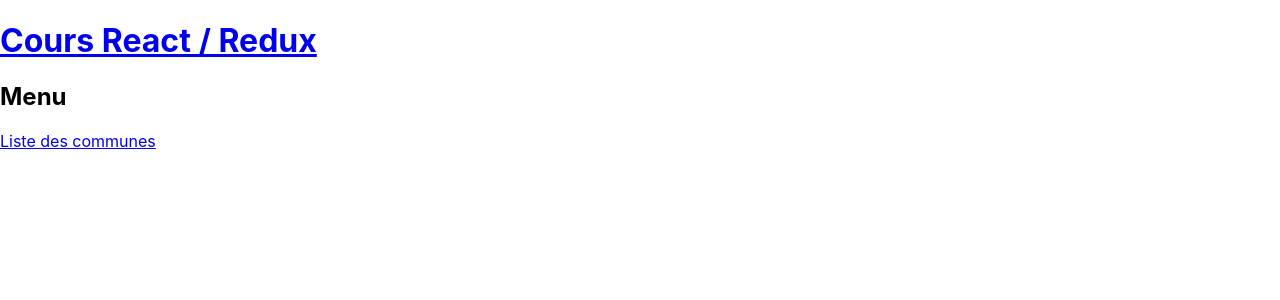
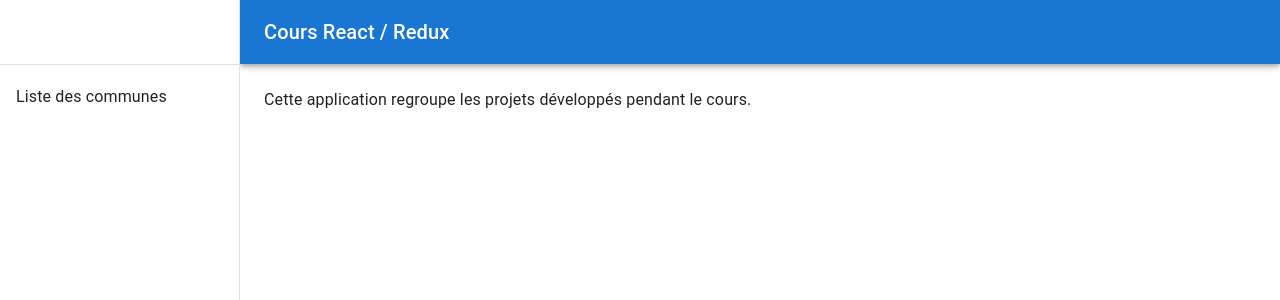
Before and after one commit to stephane71/react-redux-exercices, a React (Create React App) app: page / in a window 1280 px wide. Shown: the top 300 px of the page. Built offline with nearby package versions, Linux system fonts and the light colour scheme.

Commit message:
Add Material UI && Design app with a Drawer + AppBar

```diff
--- a/package.json
+++ b/package.json
@@ -3,6 +3,10 @@
   "version": "0.1.0",
   "private": true,
   "dependencies": {
+    "@emotion/react": "^11.10.5",
+    "@emotion/styled": "^11.10.5",
+    "@mui/icons-material": "^5.11.0",
+    "@mui/material": "^5.11.5",
     "@testing-library/jest-dom": "^5.14.1",
     "@testing-library/react": "^13.0.0",
     "@testing-library/user-event": "^13.2.1",
--- a/src/App.tsx
+++ b/src/App.tsx
@@ -1,21 +1,39 @@
 import React from "react";
 import "./App.css";
-import { Link, Outlet } from "react-router-dom";
+import { Outlet, useLocation, useNavigate } from "react-router-dom";
+import { Box, Toolbar } from "@mui/material";
+import AppBar from "./components/AppBar";
+import Drawer from "./components/Drawer";
 
 function App() {
+  const navigate = useNavigate();
+  const location = useLocation();
+
+  function handleClickMenu(to) {
+    navigate(to);
+  }
+
   return (
-    <div>
-      <Link to={"/"}>
-        <h1>Cours React / Redux</h1>
-      </Link>
-      <div>
-        <h2>Menu</h2>
-        <Link to={`/cities`}>Liste des communes</Link>
-      </div>
-      <div>
-        <Outlet />
-      </div>
-    </div>
+    <Box sx={{ display: "flex" }}>
+      <AppBar onClickHeader={handleClickMenu} />
+
+      <Drawer onSelectMenuItem={handleClickMenu} />
+
+      <Box
+        component="main"
+        sx={{ flexGrow: 1, bgcolor: "background.default", p: 3 }}
+      >
+        <Toolbar />
+        {location.pathname === "/" && (
+          <div>
+            Cette application regroupe les projets développés pendant le cours.
+          </div>
+        )}
+        <div>
+          <Outlet />
+        </div>
+      </Box>
+    </Box>
   );
 }
 
--- /dev/null
+++ b/src/components/AppBar/index.tsx
@@ -0,0 +1,26 @@
+import { Toolbar, Typography, AppBar as AppBarMui } from "@mui/material";
+import React from "react";
+import { DRAWER_WIDTH } from "../../utils/enums";
+
+export default function AppBar({ onClickHeader }) {
+  return (
+    <AppBarMui
+      position="fixed"
+      sx={{
+        width: `calc(100% - ${DRAWER_WIDTH}px)`,
+        ml: `${DRAWER_WIDTH}px`,
+      }}
+    >
+      <Toolbar>
+        <Typography
+          variant="h6"
+          noWrap
+          component="div"
+          onClick={() => onClickHeader("/")}
+        >
+          Cours React / Redux
+        </Typography>
+      </Toolbar>
+    </AppBarMui>
+  );
+}
--- /dev/null
+++ b/src/components/Drawer/index.tsx
@@ -0,0 +1,41 @@
+import {
+  Divider,
+  List,
+  ListItem,
+  ListItemButton,
+  ListItemText,
+  Toolbar,
+  Drawer as DrawerMui,
+} from "@mui/material";
+import React from "react";
+import { DRAWER_WIDTH } from "../../utils/enums";
+import { useLocation } from "react-router-dom";
+
+export default function Drawer({ onSelectMenuItem }) {
+  const location = useLocation();
+
+  return (
+    <DrawerMui
+      sx={{
+        width: DRAWER_WIDTH,
+        flexShrink: 0,
+        "& .MuiDrawer-paper": {
+          width: DRAWER_WIDTH,
+          boxSizing: "border-box",
+        },
+      }}
+      variant="permanent"
+      anchor="left"
+    >
+      <Toolbar />
+      <Divider />
+      <List>
+        <ListItem disablePadding onClick={() => onSelectMenuItem("/cities")}>
+          <ListItemButton selected={location.pathname === "/cities"}>
+            <ListItemText primary={"Liste des communes"} />
+          </ListItemButton>
+        </ListItem>
+      </List>
+    </DrawerMui>
+  );
+}
--- a/src/index.tsx
+++ b/src/index.tsx
@@ -6,6 +6,7 @@ import reportWebVitals from "./reportWebVitals";
 import { createBrowserRouter, RouterProvider } from "react-router-dom";
 import Cities from "./routes/cities";
 import City from "./routes/city";
+import { CssBaseline } from "@mui/material";
 
 const router = createBrowserRouter([
   {
@@ -29,6 +30,7 @@ const root = ReactDOM.createRoot(
 );
 root.render(
   <React.StrictMode>
+    <CssBaseline />
     <RouterProvider router={router} />
   </React.StrictMode>
 );
--- a/src/utils/enums.ts
+++ b/src/utils/enums.ts
@@ -1 +1,2 @@
 export const NB_RESIDENTS_LIMIT = 100000;
+export const DRAWER_WIDTH = 240;
```
Also changed, not shown: 1 other file (tests, documents, lock files or other folders).
